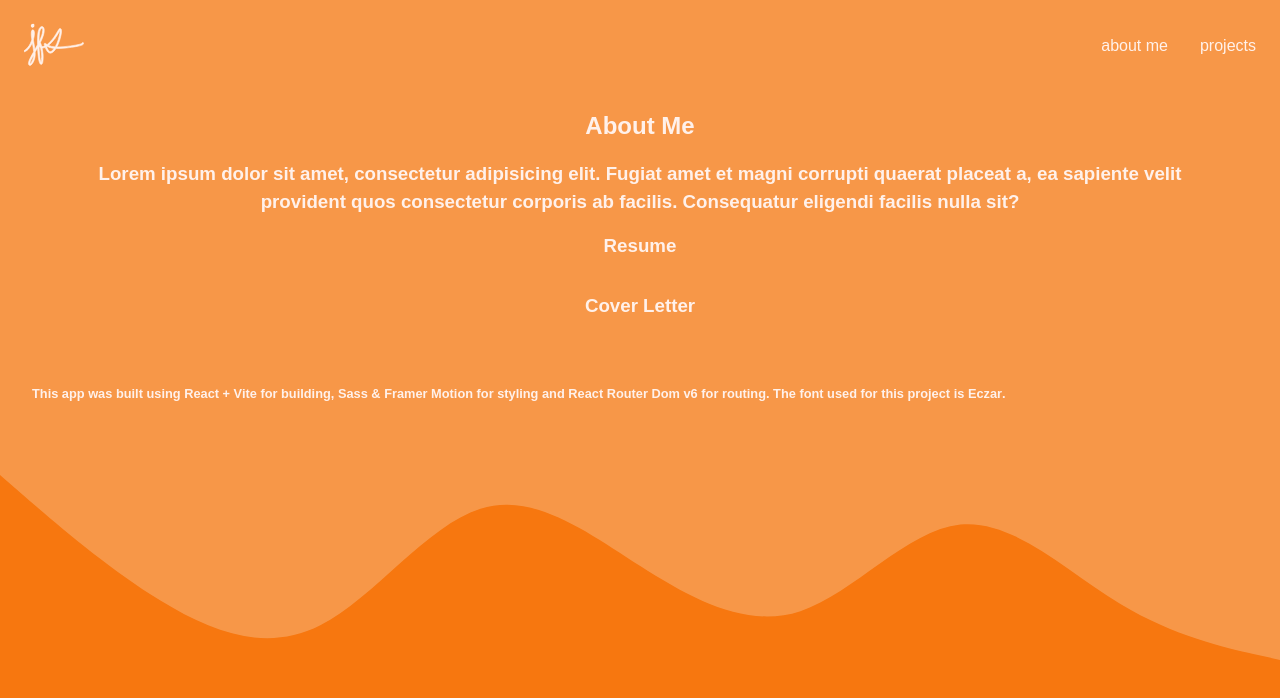
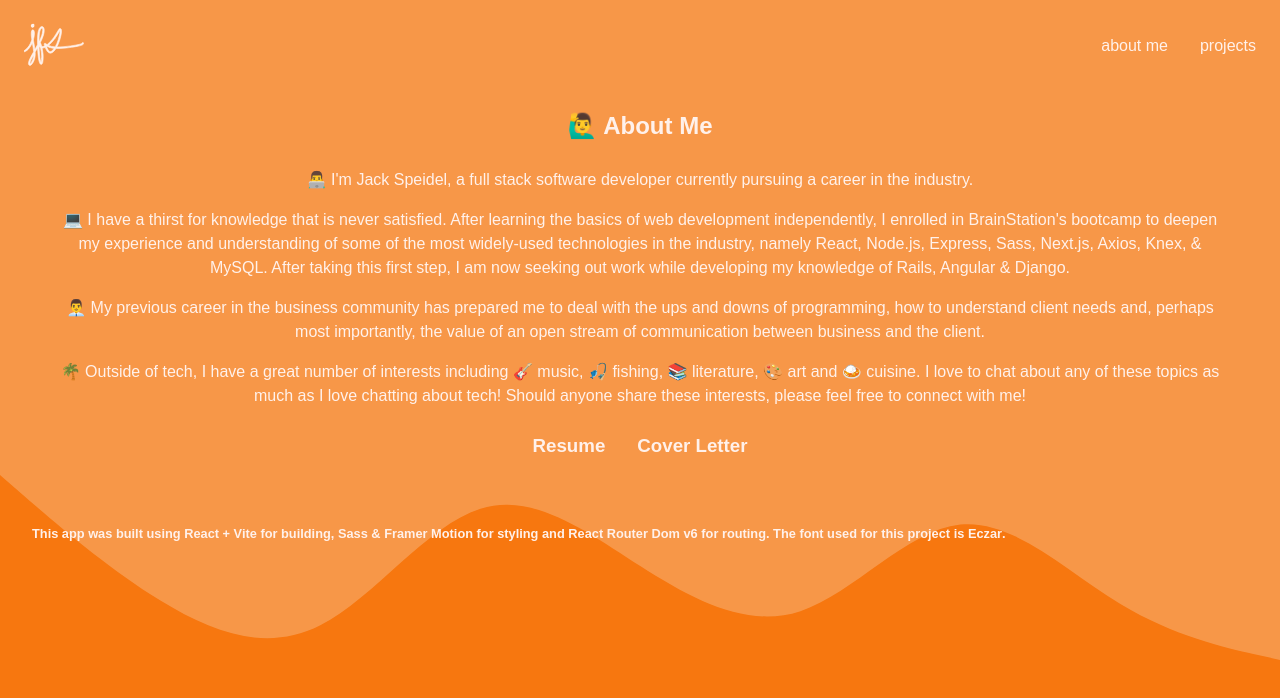
Before and after one commit to JackSpeidel/personal-site-react-router, a React (Vite) app: page /aboutme in a window 1280 px wide. Shown: the top 698 px of the page. Built offline with nearby package versions, Linux system fonts and the light colour scheme; a web font is replaced by a local one.

Commit message:
arranged and styled the about-me page; adjusted whileHover values on Nav

```diff
--- a/src/components/footer/footer.scss
+++ b/src/components/footer/footer.scss
@@ -1,7 +1,7 @@
 @use "../../styles/vars" as *;
 
 .footer {
-    display: flex;
+    // display: flex;
     flex-direction: column;
     padding: 2rem;
     font-size: 0.8rem;
--- a/src/components/nav/nav.jsx
+++ b/src/components/nav/nav.jsx
@@ -229,14 +229,14 @@ const Nav = () => {
                     {/* <img className="svg nav__about-me" src={stars} alt="about-me link icon" /> */}
                     <motion.p
                     className="nav__link-text"
-                    whileHover={{ scale: 1.3, y: -5, color: "#a0d8fd" }}
+                    whileHover={{ scale: 1.25, y: -3, color: "#a0d8fd" }}
                     >about me</motion.p>
                 </Link>
                 <Link id="projects" to={'/projects'} className="nav__link">
                     {/* <img className="nav__blog" src={light} alt="blog link icon" /> */}
                     <motion.p
                         className="nav__link-text"
-                        whileHover={{ scale: 1.3, y: -5, color: "#a0d8fd" }}
+                        whileHover={{ scale: 1.25, y: -3, color: "#a0d8fd" }}
                     >projects</motion.p>
                 </Link>
             </div>
--- a/src/routes/aboutme/aboutme.jsx
+++ b/src/routes/aboutme/aboutme.jsx
@@ -5,9 +5,23 @@ import { motion } from "framer-motion";
 const AboutMe = () => {
   return (
     <div className="about-me">
-        <h1 className="about-me__heading">About Me</h1>
-        <h3 className="about-me__body-text">Lorem ipsum dolor sit amet, consectetur adipisicing elit. Fugiat amet et magni corrupti quaerat placeat a, ea sapiente velit provident quos consectetur corporis ab facilis. Consequatur eligendi facilis nulla sit?</h3>
-
+        <h1 className="about-me__heading">🙋‍♂️ About Me</h1>
+        <div className="about-me__body-wrapper">
+            <p className="about-me__body-text">
+                👨‍💻 I'm Jack Speidel, a full stack software developer currently pursuing a career in the industry.
+            </p>
+            <p className="about-me__body-text">
+                💻 I have a thirst for knowledge that is never satisfied. After learning the basics of web development independently, I enrolled in BrainStation's bootcamp to deepen my experience and understanding of some of the most widely-used technologies in the industry, namely React, Node.js, Express, Sass, Next.js, Axios, Knex, & MySQL. After taking this first step, I am now seeking out work while developing my knowledge of Rails, Angular & Django.
+            </p>
+            <p className="about-me__body-text">
+                👨‍💼 My previous career in the business community has prepared me to deal with the ups and downs of programming, how to understand client needs and, perhaps most importantly, the value of an open stream of communication between business and the client.
+            </p>
+            <p className="about-me__body-text">
+                🌴 Outside of tech, I have a great number of interests including 🎸 music, 🎣 fishing, 📚 literature, 🎨 art and
+                🍛 cuisine. I love to chat about any of these topics as much as I love chatting about tech! Should anyone share these interests, please feel free to connect with me!
+            </p>
+        </div>
+        <div className="about-me__links-wrapper">
             <Link className="about-me__links" to="https://drive.google.com/file/d/1_75olfq7E3vyL5bosVejNC9eKSvLcvNj/view?usp=drive_link" target="_blank" rel="noreferrer">
                 <div className="about-me__link-wrapper">
                     <motion.h3 whileHover={{ scale: 1.1, color: "#a0d8fd" }} whileTap={{ scale: 0.9 }}>Resume</motion.h3>
@@ -19,6 +33,7 @@ const AboutMe = () => {
                 </div>
             </Link>
         </div>
+    </div>
   )
 }
 
--- a/src/routes/aboutme/aboutme.scss
+++ b/src/routes/aboutme/aboutme.scss
@@ -13,4 +13,13 @@
         text-decoration: none;
         color: inherit;
     }
+
+    &__links-wrapper {
+        display: flex;
+        justify-content: center;
+    }
+
+    &__body-text {
+        padding: 0.5rem 0;
+    }
 }
--- a/src/routes/root/root.scss
+++ b/src/routes/root/root.scss
@@ -13,10 +13,7 @@ body {
     min-height: 100%;
 }
 
-
-
 .app {
-
     &__footer {
         position: absolute;
         bottom: 0;
```
Lines whose indentation alone changed are shown as unchanged.
